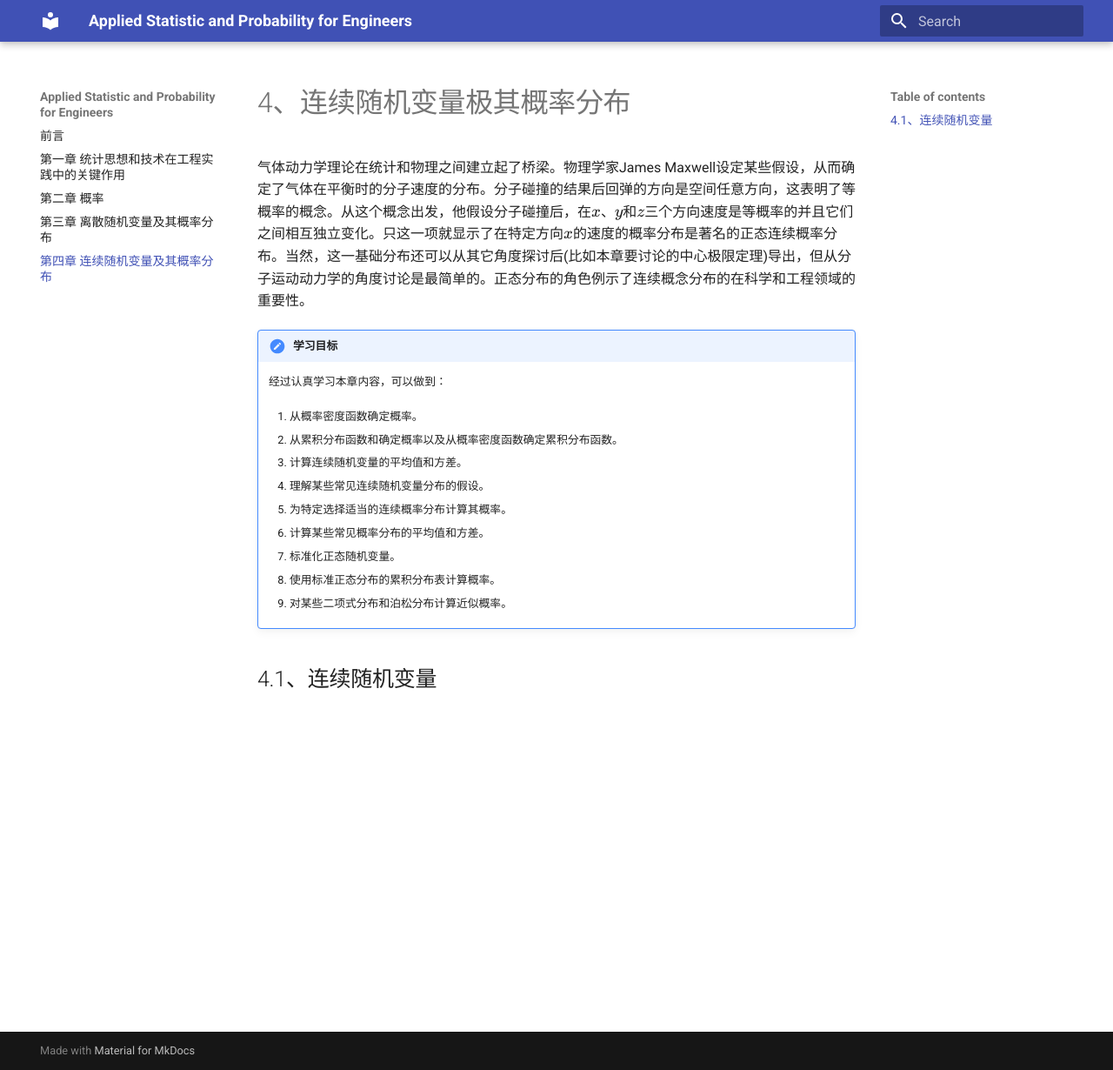
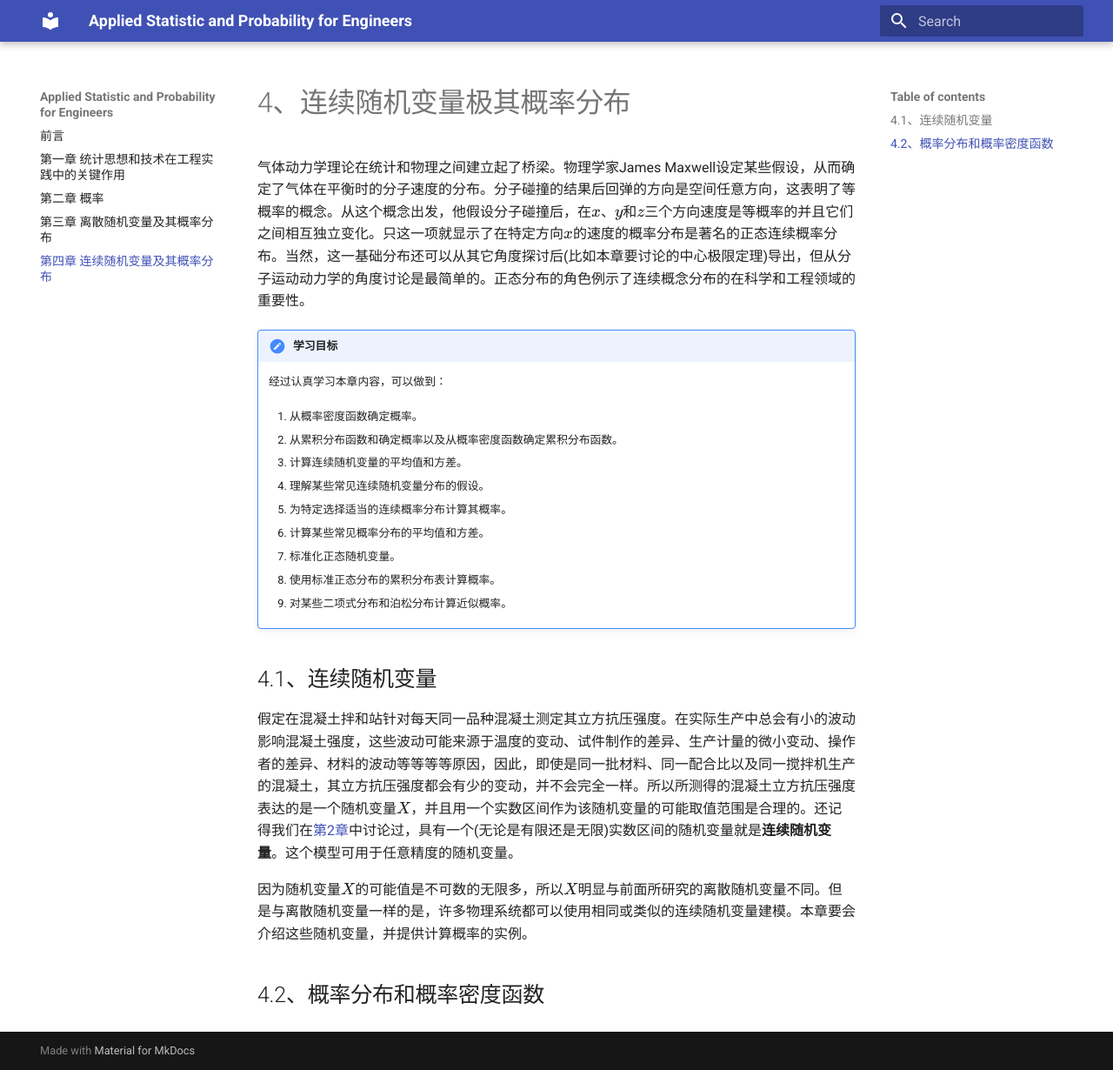
Before and after one commit to chenmich/applied_statistic_and_probability_for_engineers, an MkDocs documentation site: the page built from docs/fourth.md, in a window 1280 px wide and 1230 px high. Shown: the whole window at 87% size. Built offline with MkDocs 1.6.1 and Material for MkDocs 9.7.7, drawn with Linux system fonts in a browser that asks for light colours.

Commit message:
complete 4.1

```diff
--- a/docs/fourth.md
+++ b/docs/fourth.md
@@ -24,3 +24,9 @@
     9. 对某些二项式分布和泊松分布计算近似概率。
 
 ## 4.1、连续随机变量
+
+假定在混凝土拌和站针对每天同一品种混凝土测定其立方抗压强度。在实际生产中总会有小的波动影响混凝土强度，这些波动可能来源于温度的变动、试件制作的差异、生产计量的微小变动、操作者的差异、材料的波动等等等等原因，因此，即使是同一批材料、同一配合比以及同一搅拌机生产的混凝土，其立方抗压强度都会有少的变动，并不会完全一样。所以所测得的混凝土立方抗压强度表达的是一个随机变量$X$，并且用一个实数区间作为该随机变量的可能取值范围是合理的。还记得我们在[第2章](second.md)中讨论过，具有一个(无论是有限还是无限)实数区间的随机变量就是**连续随机变量**。这个模型可用于任意精度的随机变量。
+
+因为随机变量$X$的可能值是不可数的无限多，所以$X$明显与前面所研究的离散随机变量不同。但是与离散随机变量一样的是，许多物理系统都可以使用相同或类似的连续随机变量建模。本章要会介绍这些随机变量，并提供计算概率的实例。
+
+## 4.2、概率分布和概率密度函数
```
